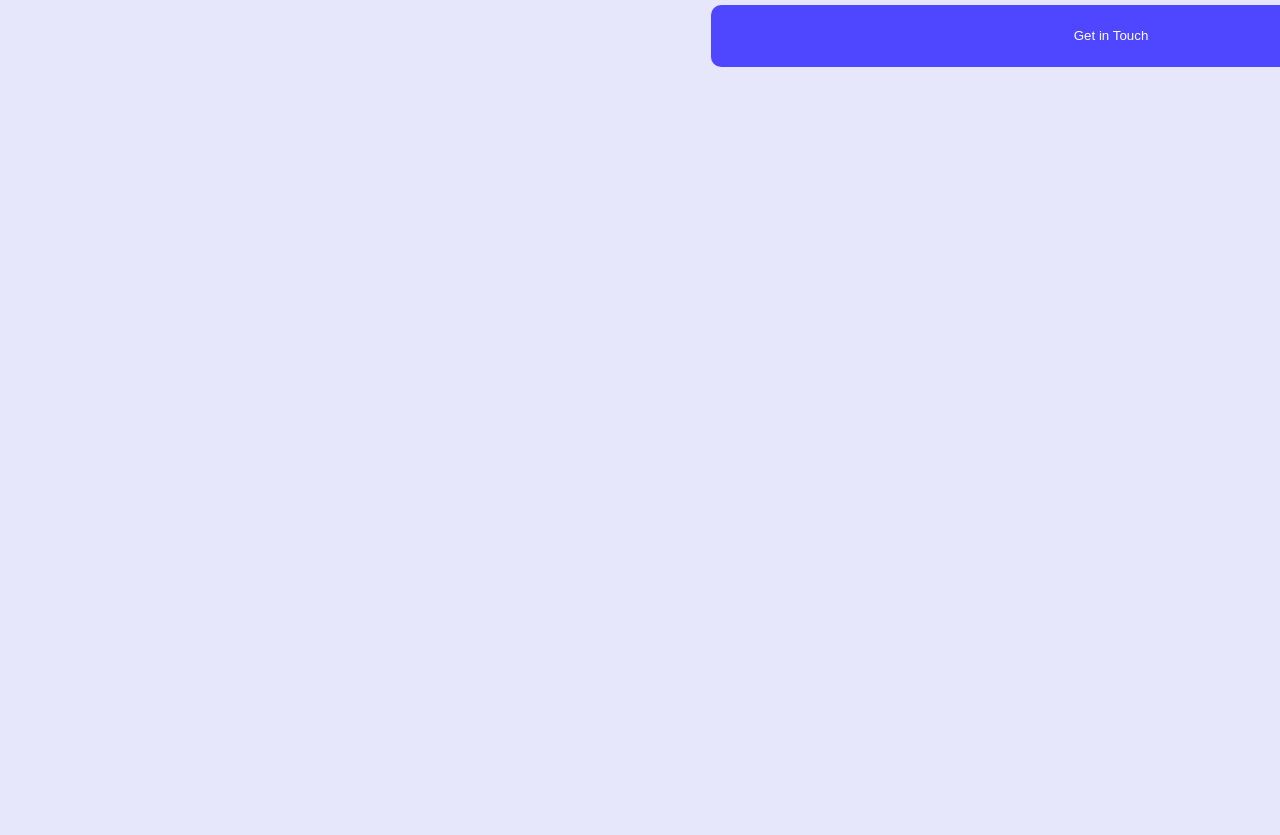
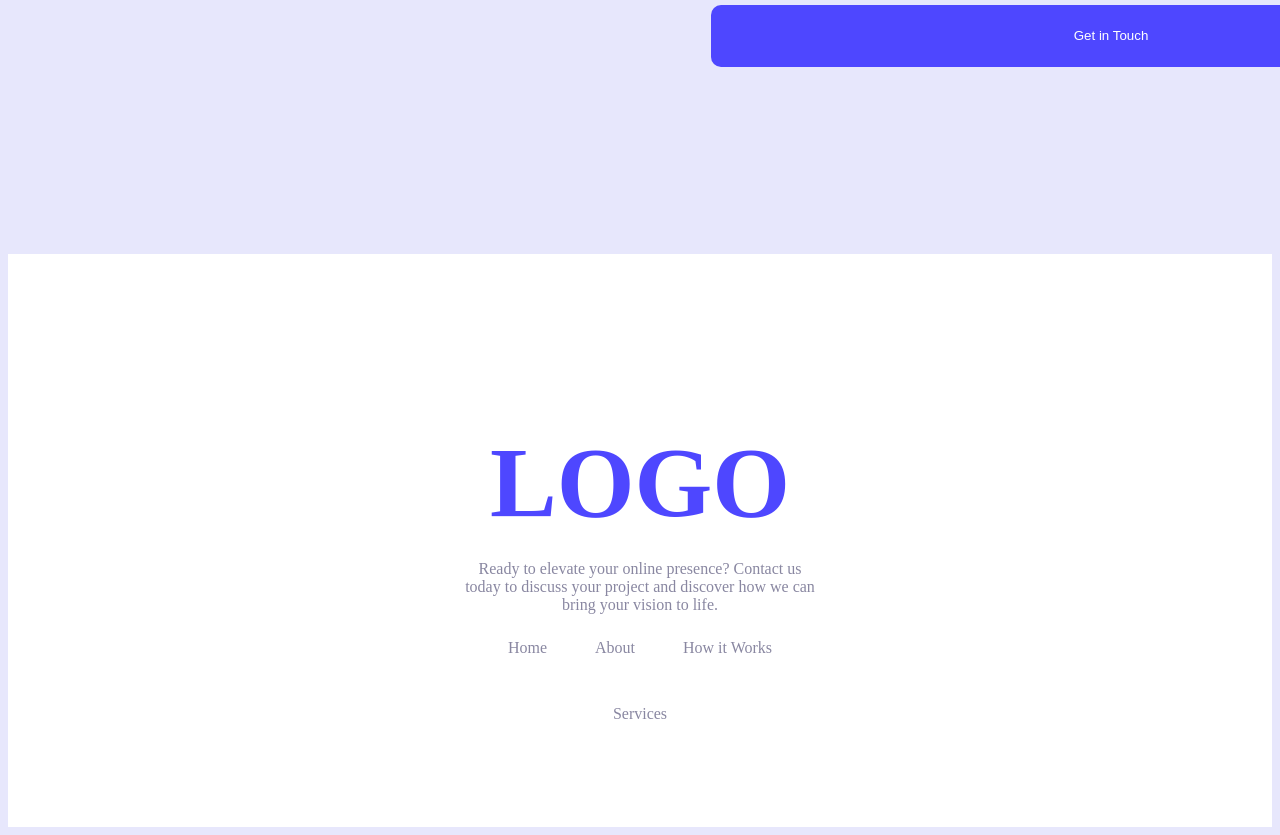
Before and after one commit to RakibulIslam-git/assignment-web-flow, a plain HTML site: page index.html in a window 1280 px wide. Shown: the part 3627-4462 px from the top of the page. Before the commit the page ends 3881 px from the top, so only its background shows below. Drawn offline with Linux system fonts and the light colour scheme.

Commit message:
added title & description & anchor items & hover function in footer section

```diff
--- a/index.html
+++ b/index.html
@@ -136,7 +136,16 @@
     </main>
 
     <footer>
-
+                  <div class="footer-section">
+                    <h1 class="footer-title">LOGO</h1>
+                    <p class="footer-description">Ready to elevate your online presence? Contact us today to discuss your project and discover how we can bring your vision to life.</p>
+                  </div>
+                  <div class="footer-items">
+                    <a href="">Home</a>
+                    <a href="">About</a>
+                    <a href="">How it Works</a>
+                    <a href="">Services</a>
+                  </div>
     </footer>
 
 </body>
--- a/styles/web-flow.css
+++ b/styles/web-flow.css
@@ -12,7 +12,11 @@
     text-align: center;
     color: #FFFFFF;
     border:none;
+    cursor: pointer;
 }
+/* .btn-primary:hover{
+    color: #8987A1;
+} */
 
 .Primary-color{
     color: #4E47FF;
@@ -257,6 +261,7 @@ textarea{
     margin-bottom: 19px;
     border: none;
     box-shadow: rgba(0, 0, 0, 0.5);
+
 }
 .touch-btn{
     width: 100%;
@@ -267,4 +272,47 @@ textarea{
     text-align: center;
     border: none;
     border-radius: 10px;
+     cursor: pointer;
 }
+.touch-btn:hover{
+    background-color: #b8b8ff;
+}
+
+
+/* Footer section styles */
+footer{
+    background-color: white;
+    max-width: 100%;
+    margin: 0 auto;
+    text-align: center;
+    padding: 104px 455px;
+
+}
+.footer-section{
+    max-width: 600px;
+    margin: 0 auto;
+}
+.footer-title{
+    font-weight: bolder;
+    font-size: 100px;
+    color: #4E47FF;
+    margin-bottom: 20px;
+}
+.footer-description{
+    color: #8987A1;
+    margin-bottom: 25px;
+}
+.footer-items {
+    display: flex;
+    justify-content: center;
+    gap: 48px;
+    flex-wrap: wrap;
+}
+.footer-items a{
+    text-decoration: none;
+    color: #8987A1;
+
+}
+.footer-items a:hover{
+    color: #4E47FF;
+}
```
